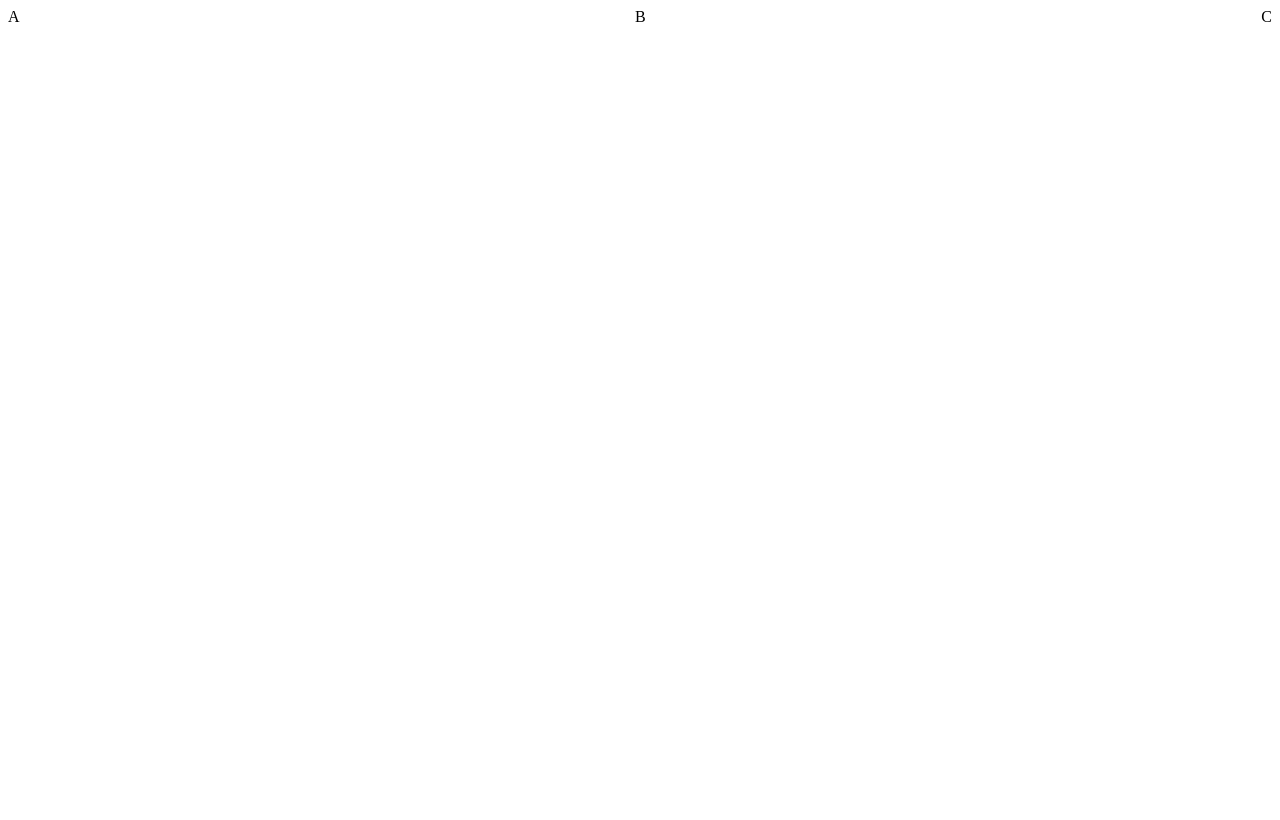
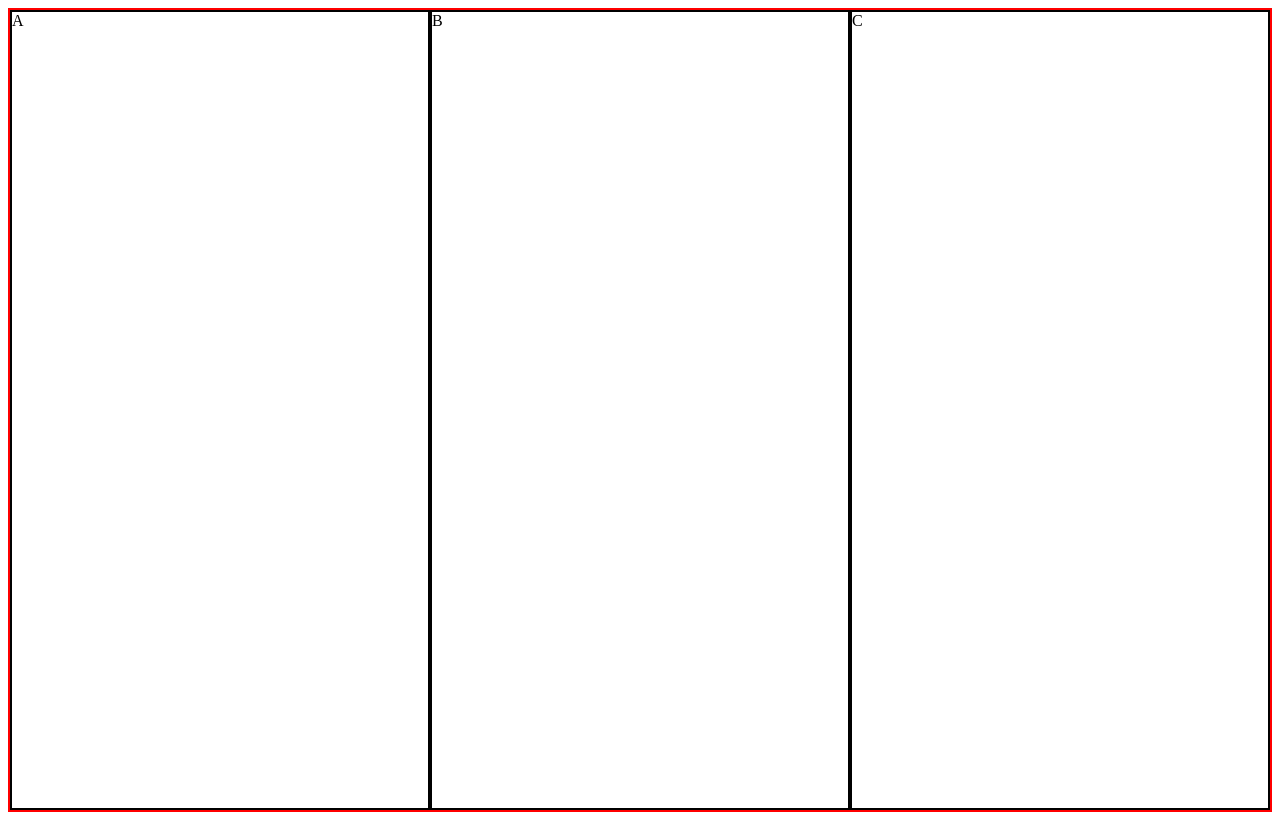
Before and after one commit to paul0henrique/guia-estelar-css, a plain HTML site: page flexbox.html in a window 1280 px wide. Drawn offline with Linux system fonts and the light colour scheme.

Commit message:
add: border

```diff
--- a/flexbox.css
+++ b/flexbox.css
@@ -1,4 +1,10 @@
 .flexbox {
     display: flex;
-    justify-content: space-between;
+    border: 2px solid red;
+    height: 100vh;
 }
+
+.item{
+    border: 2px solid;
+    flex: 1
+}
```
